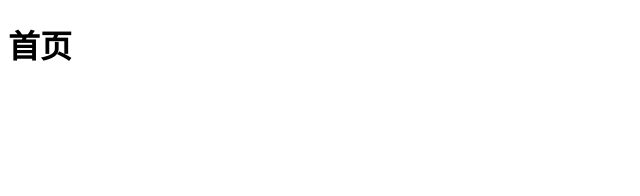
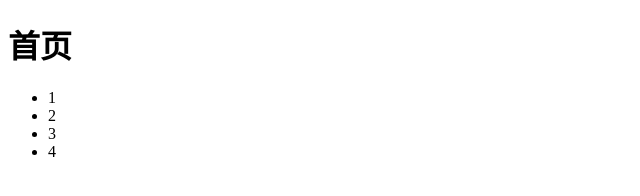
Before and after one commit to ZhouGuanQi/1918Demo, a plain HTML site: page src/index.html in a window 1280 px wide. Shown: the full height of the page, 0-640 px from the left. Drawn offline with Linux system fonts and the light colour scheme.

Commit message:
B同学修改了index.html,添加了头部导航

```diff
--- a/src/index.html
+++ b/src/index.html
@@ -6,5 +6,13 @@
 	</head>
 	<body>
 		<h1>首页</h1>
+		<header>
+			<ul>
+				<li>1</li>
+				<li>2</li>
+				<li>3</li>
+				<li>4</li>
+			</ul>
+		</header>
 	</body>
 </html>
```
